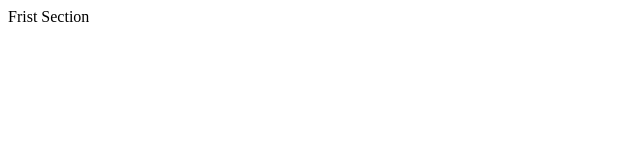
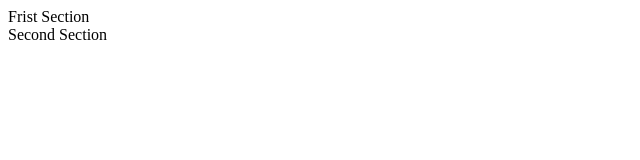
Before and after one commit to MahmoudGhazy009/webLearning, a plain HTML site: page index.html in a window 1280 px wide. Shown: the full height of the page, 0-640 px from the left. Drawn offline with Linux system fonts and the light colour scheme.

Commit message:
second_commit

```diff
--- a/index.html
+++ b/index.html
@@ -8,5 +8,6 @@
   </head>
   <body>
     <section>Frist Section</section>
+    <section>Second Section</section>
   </body>
 </html>
```
